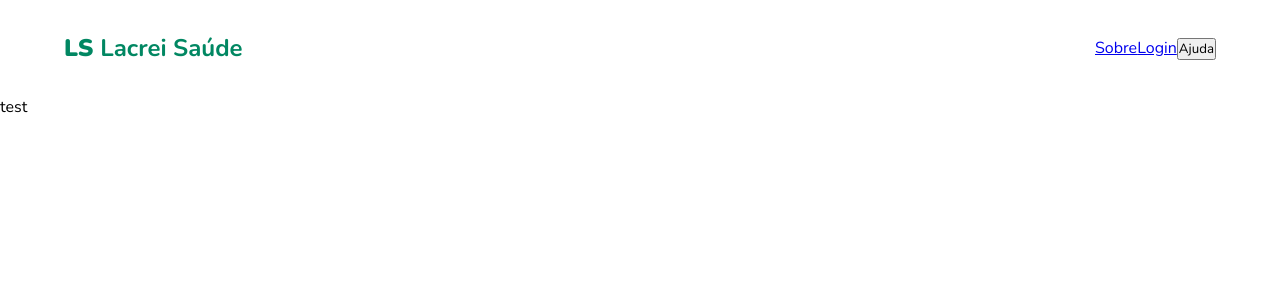
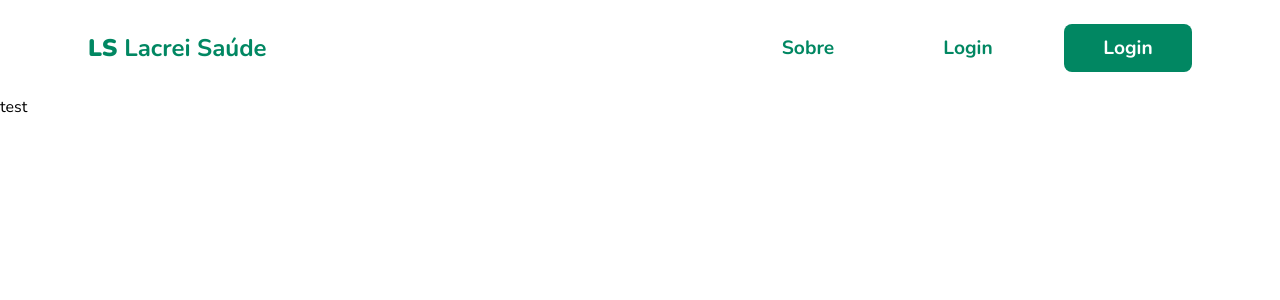
Before and after one commit to gustavocarvalho-ra/NextJs_Desafio_Lacrei_Saude, a Next.js app: page / in a window 1280 px wide. Shown: the top 300 px of the page. Built offline with nearby package versions, Linux system fonts and the light colour scheme.

Commit message:
feat: finish style Header and add new global color

```diff
--- a/src/app/components/Header/index.tsx
+++ b/src/app/components/Header/index.tsx
@@ -10,9 +10,9 @@ export default function Header() {
       <h2><span>LS </span>Lacrei Saúde</h2>
 
       <div className="btn">
-        <Link href="https://lacreisaude.com.br/quem-somos/" >Sobre</Link>
-        <Link href="https://lacreisaude.com.br/selecionar-pessoa/" >Login</Link>
-        <button>Ajuda</button>
+        <Link target="_blanck" href="https://lacreisaude.com.br/quem-somos/"><button>Sobre</button></Link>
+        <Link target="_blanck" href="https://lacreisaude.com.br/selecionar-pessoa/" ><button>Login</button></Link>
+        <Link target="_blanck" href="https://lacreisaude.com.br/selecionar-pessoa/" ><button  className="log" >Login</button></Link>
       </div>
 
     </MainHeader>
--- a/src/app/components/Header/styles.ts
+++ b/src/app/components/Header/styles.ts
@@ -6,13 +6,56 @@ export const MainHeader = styled.div `
   display: flex;
   align-items: center;
   justify-content: space-between;
-  margin: 0 4em 0 4em;
+  margin: 0 5.5rem 0 5.5rem;
 
   h2 {
     color: var(--primary-color);
+    font-weight: 700;
 
     span {
       font-weight: 900;
     }
   }
+
+  .btn {
+    display: flex;
+    align-items: center;
+    gap: 2rem;
+
+    a {
+
+      width: 8rem;
+      height: 3rem;
+      font-weight: 900;
+      border-radius: .5em;
+      color: blue;
+      border: none;
+      transition: all .7s;
+
+      button {
+        color: var(--primary-color);
+        font-size: 1.2rem;
+        font-weight: 700;
+        cursor: pointer;
+        background: transparent;
+        border: none;
+        width: 100%;
+        height: 100%;
+        transition: all .7s;
+
+          &:hover {
+          background: var(--secondary-color);
+        }
+      }
+    }
+
+    .log {
+      background: var(--primary-color);
+      color: #fff;
+
+      &:hover {
+        background: #007756;
+      }
+    }
+  }
 `
--- a/src/app/globals.css
+++ b/src/app/globals.css
@@ -1,6 +1,7 @@
 :root {
   --background: #ffffff;
   --primary-color: #018762;
+  --secondary-color : #b2dfd0;
   --primary-title: #131313;
   --primary-text-color: #404040;
 }
```
